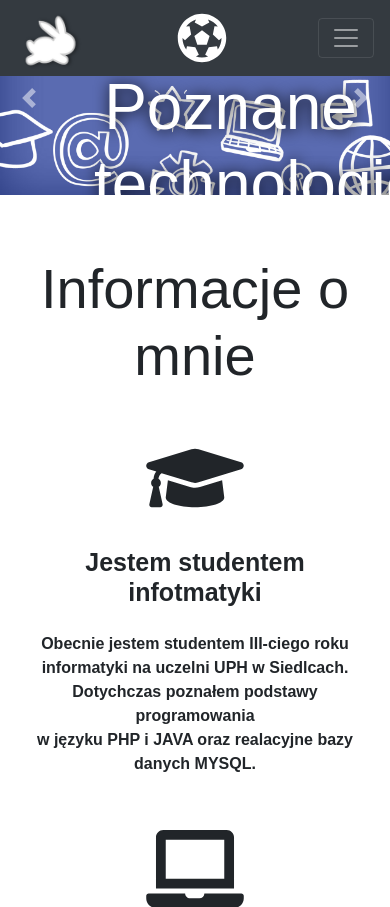
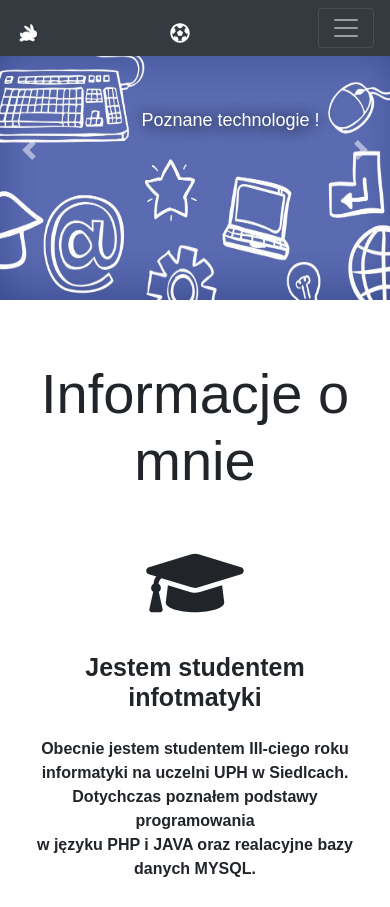
Before and after one commit to patrykpartyn/stronawww, a PHP site: page / in a window 390 px wide. Shown: the top 907 px of the page. Run offline with PHP 8.4, Linux system fonts and the light colour scheme; some libraries are stand-ins or nearby versions.

Commit message:
koniec sprawdzic

```diff
--- a/index.php
+++ b/index.php
@@ -50,22 +50,23 @@ and open the template in the editor.
         <div id="carouselExampleControls" class="carousel slide" data-ride="carousel">
             <div class="carousel-inner">
               <div class="carousel-item active">
-                  <img class="d-block w-100" src="img/main.jpg" alt="First slide">
+                  <img class="d-block w-100 img-fluid" src="img/main1.jpg" alt="First slide">
                   <div class="carousel-caption">
-                <h1>Poznane technologie !</h1>
-              </div>
+                    <h1>Poznane technologie !</h1>
+                    <a href="#about"><button type="button" class="btn btn-outline-light btn-lg">Start</button></a>
+                  </div>
               </div>
               <div class="carousel-item">
-                  <img class="d-block w-100" src="img/bootstrap1.png" alt="Second slide">
+                  <img class="d-block w-100 img-fluid" src="img/bootstrap1.png" alt="Second slide">
               </div>
               <div class="carousel-item">
-                  <img class="d-block w-100" src="img/css3.jpg" alt="Third slide">
+                  <img class="d-block w-100 img-fluid" src="img/css.jpg" alt="Third slide">
               </div>
-                <div class="carousel-item">
+                <div class="carousel-item img-fluid">
                   <img class="d-block w-100" src="img/html5.jpg" alt="Fourth slide">
               </div>
-                <div class="carousel-item">
-                    <img class="d-block w-100" src="img/symfony.png" alt="Fifth slide">
+                <div class="carousel-item img-fluid">
+                    <img class="d-block w-100" src="img/sf.jpg" alt="Fifth slide">
               </div>
             </div>
 <!--            buttons-->
@@ -77,7 +78,7 @@ and open the template in the editor.
               <span class="carousel-control-next-icon" aria-hidden="true"></span>
               <span class="sr-only">Next</span>
             </a>
-            </div>
+        </div>
 
 <!--end carousel-->
 
--- a/style.css
+++ b/style.css
@@ -13,11 +13,11 @@ html,body{
     padding-bottom: 4px;
 }
 .navbar-nav{
-    padding-right: 100px;
+/*    padding-right: 100px;*/
     font-size:20px;
 }
 .navbar-nav li{
-    padding-right: 35px;
+    padding-right: 20px;
     color:#fff;
 
 }
@@ -27,19 +27,26 @@ html,body{
 /*    transform: translateY(-80%);*/
     transform: translateX(13%);
 }
+.carousel-caption button{
+   margin-top:195px;
+   margin-left: 240px;
+}
 
 .carousel-caption h1{
     font-size: 400%;
     text-shadow: 1px 1px 15px #000;
 }
-
-.carousel-item img{
-/*    width: 1280px ;
-    height: 900px;*/
+.carousel-inner{
+    width: 100%;
+    height: 100%;
+}
+/*.carousel-item img{
+    width: 1280px ;
+    height: 900px;
     max-width: 100%;
      max-height: 100%;
-/*    position:absolute;*/
-}
+    position:absolute;
+}*/
 
 
 #icon{
@@ -197,7 +204,41 @@ padding-bottom: 20px;
     padding-top:40px;
     height: 120%;
     width: 120%;
+}
+.navbar-brand{
+    height: 30px;
+}
+#ball{
+    width: 20px;
+    height: 20px;
+    color:#fff;
+/*    margin-top:5px;
+    margin-left:10px;*/
+}
+.carousel-item img{
+    width: 250px ;
+    height: 300px;
+    padding-top: 50px;
 
+
+}
+.carousel-caption h1{
+/*   display: none;*/
+    font-size: 18px;
+    text-shadow: 1px 1px 15px #000;
+}
+.carousel-caption{
+    position: absolute;
+    top:30%;
+    transform: translateX(13%);
+}
+.carousel-caption button{
+   margin-top:15px;
+   margin-left:0;
+   color:black;
+   font-weight: 900;
+   border: 2px solid black;
+   display: none;
 }
 }
 
```
Also changed, not shown: img/css.jpg (added), img/css3.jpg (deleted), img/html5.jpg, img/html5.png (deleted), img/main1.jpg (added), img/sf.jpg (added), img/sf.png (added), img/symfony.jpg (added), img/symfony.png (deleted).
